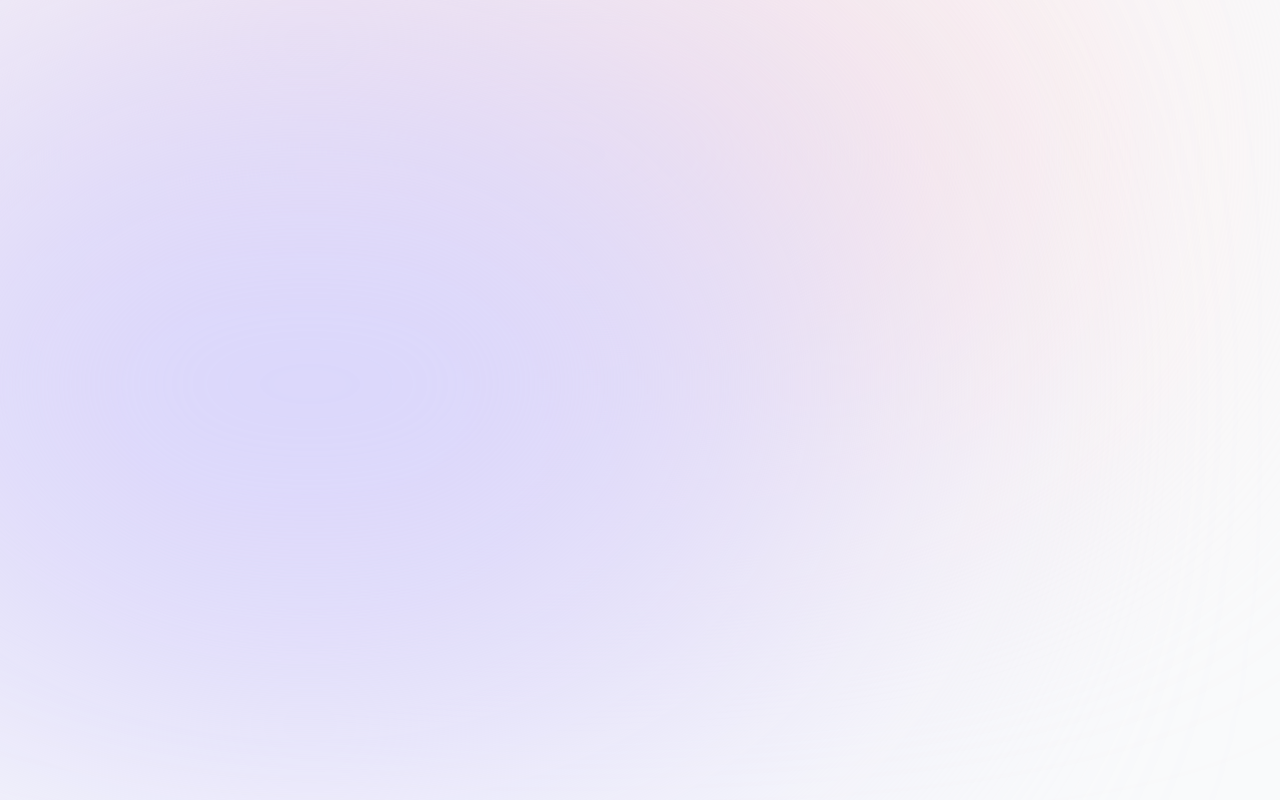
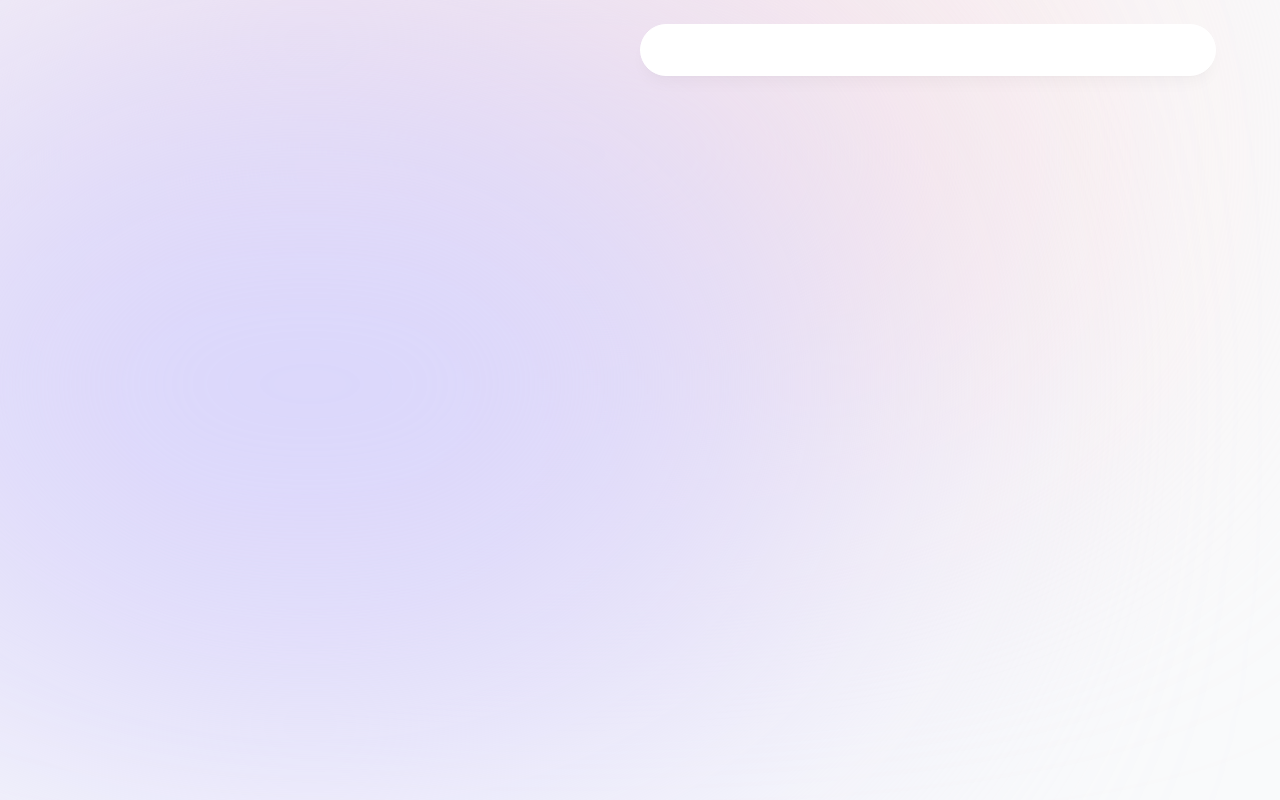
Before and after one commit to jihanv/portfolio, a Next.js app: page / in a window 1280 px wide. Built offline with nearby package versions, Linux system fonts and the light colour scheme.

Commit message:
56.10 Add header component for layout

```diff
--- a/app/layout.tsx
+++ b/app/layout.tsx
@@ -1,6 +1,7 @@
 import type { Metadata } from "next";
 import { Inter } from "next/font/google";
 import "./globals.css";
+import Header from "@/component/header";
 
 const inter = Inter({ subsets: ["latin"] })
 
@@ -21,6 +22,7 @@
       >
         <div className="bg-[#fbe2e3] -z-10 absolute top-[-6rem] right-[11rem] h-[31.25rem] w-[31.25rem] rounded-full blur-[10rem] sm:w-[68.75rem]"></div>
         <div className="bg-[#dbd7fb] -z-10 absolute top-[-1rem] left-[-35rem] h-[50rem] w-[31.25rem] rounded-full blur-[10rem] sm:w-[68.75rem] md:left-[-33rem] lg:left-[-28rem] xl:left-[-15rem] 2xl:left-[-5rem]"></div>
+        <Header />
 
         {children}
       </body>
--- /dev/null
+++ b/component/header.tsx
@@ -0,0 +1,9 @@
+import React from 'react'
+
+export default function Header() {
+    return (
+        <header className='z-[999] relative'>
+            <div className='fixed top-0 left-1/2 h-[4.5rem] w-full rounded-none border border-white border-opacity-40 bg-white bg-opacity-80 shadow-lg shadow-black/[0.03] backdrop-blur-[0.5rem] sm:top-6 sm:h-[3.25rem] sm:w-[36rem] sm:rounded-full'></div>
+        </header>
+    )
+}
```
Also changed, not shown: public/favicon.svg (renamed from app/favicon.svg).
